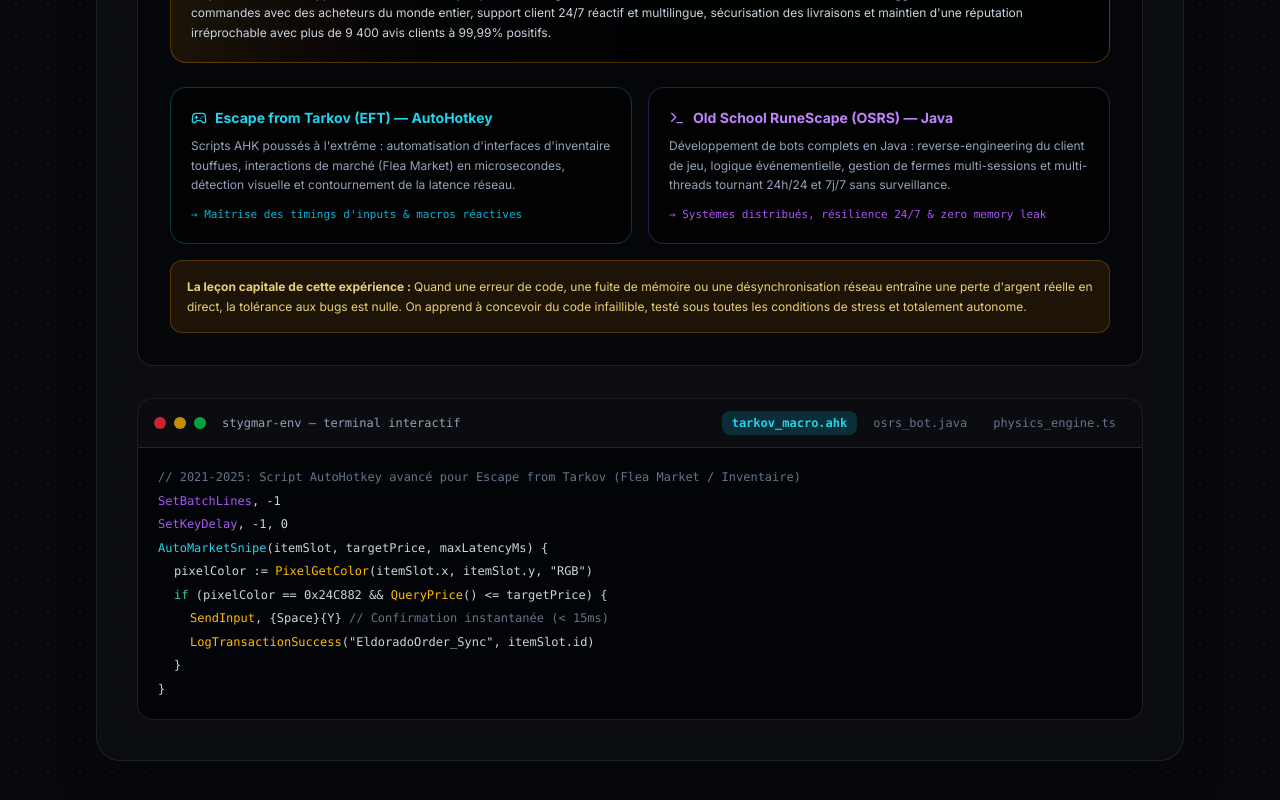
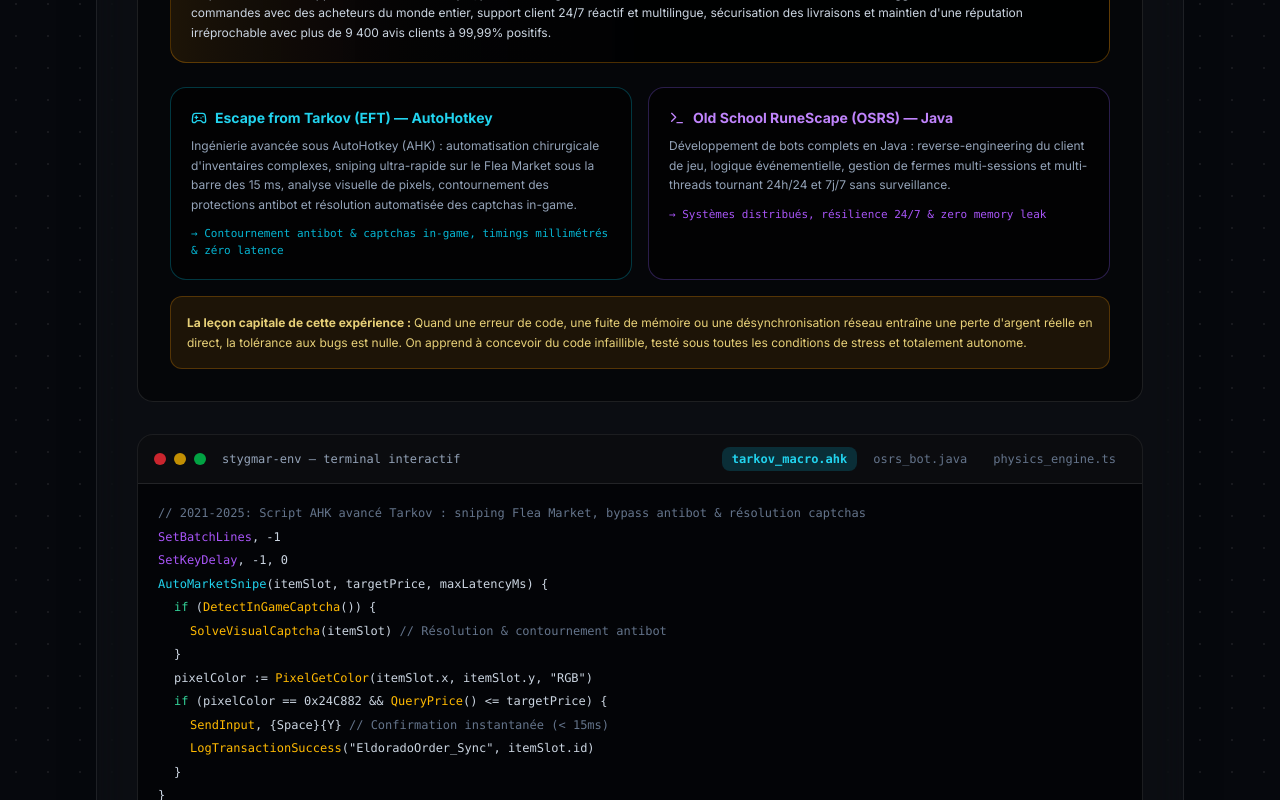
Before and after one commit to Stygmar/stygmar-hub, a Next.js app: page / in a window 1280 px wide. Shown: the part 1420-2220 px from the top of the page. Built offline with nearby package versions, Linux system fonts and the light colour scheme.

Commit message:
feat(ahk): mise en valeur de l'ingenierie AHK avec contournement antibot et captchas in-game

```diff
--- a/src/app/page.tsx
+++ b/src/app/page.tsx
@@ -458,11 +458,13 @@
                     </div>
                     <p className="text-xs text-[#94a3b8] leading-relaxed">
                       {isEn
-                        ? "Extreme AutoHotkey (AHK) scripting: complex inventory automation, sub-15ms Flea Market sniping, visual pixel detection, and network latency compensation."
-                        : "Scripts AHK poussés à l'extrême : automatisation d'interfaces d'inventaire touffues, interactions de marché (Flea Market) en microsecondes, détection visuelle et contournement de la latence réseau."}
+                        ? "Advanced AutoHotkey (AHK) engineering: surgical automation of nested inventories, sub-15ms Flea Market sniping, high-speed pixel recognition, in-game captcha solving, and robust evasion of heuristic anti-bot detection systems."
+                        : "Ingénierie avancée sous AutoHotkey (AHK) : automatisation chirurgicale d'inventaires complexes, sniping ultra-rapide sur le Flea Market sous la barre des 15 ms, analyse visuelle de pixels, contournement des protections antibot et résolution automatisée des captchas in-game."}
                     </p>
                     <div className="text-[11px] font-mono text-[#06b6d4] pt-1">
-                      {isEn ? "→ Mastered input timings & lightning-fast reactive macros" : "→ Maîtrise des timings d'inputs & macros réactives"}
+                      {isEn
+                        ? "→ Anti-bot & in-game captcha bypass, reactive micro-timings & zero latency"
+                        : "→ Contournement antibot & captchas in-game, timings millimétrés & zéro latence"}
                     </div>
                   </div>
 
@@ -592,12 +594,15 @@
                 <div className="space-y-1">
                   <div className="text-[#64748b]">
                     {isEn
-                      ? "// 2021-2025: Advanced AutoHotkey script for Escape from Tarkov (Flea Market / Inventory)"
-                      : "// 2021-2025: Script AutoHotkey avancé pour Escape from Tarkov (Flea Market / Inventaire)"}
+                      ? "// 2021-2025: Advanced AHK script for Tarkov: Flea Market sniping, antibot evasion & captcha solving"
+                      : "// 2021-2025: Script AHK avancé Tarkov : sniping Flea Market, bypass antibot & résolution captchas"}
                   </div>
                   <div><span className="text-[#a855f7]">SetBatchLines</span>, -1</div>
                   <div><span className="text-[#a855f7]">SetKeyDelay</span>, -1, 0</div>
                   <div><span className="text-[#22d3ee]">AutoMarketSnipe</span>(itemSlot, targetPrice, maxLatencyMs) &#123;</div>
+                  <div className="pl-4"><span className="text-[#34d399]">if</span> (<span className="text-amber-400">DetectInGameCaptcha</span>()) &#123;</div>
+                  <div className="pl-8"><span className="text-amber-400">SolveVisualCaptcha</span>(itemSlot) <span className="text-[#64748b] font-italic">{isEn ? "// Heuristic & in-game captcha bypass" : "// Résolution & contournement antibot"}</span></div>
+                  <div className="pl-4">&#125;</div>
                   <div className="pl-4">pixelColor := <span className="text-amber-400">PixelGetColor</span>(itemSlot.x, itemSlot.y, &quot;RGB&quot;)</div>
                   <div className="pl-4"><span className="text-[#34d399]">if</span> (pixelColor == 0x24C882 &amp;&amp; <span className="text-amber-400">QueryPrice</span>() &lt;= targetPrice) &#123;</div>
                   <div className="pl-8"><span className="text-amber-400">SendInput</span>, &#123;Space&#125;&#123;Y&#125; <span className="text-[#64748b] font-italic">{isEn ? "// Instant confirmation (< 15ms)" : "// Confirmation instantanée (< 15ms)"}</span></div>
```
